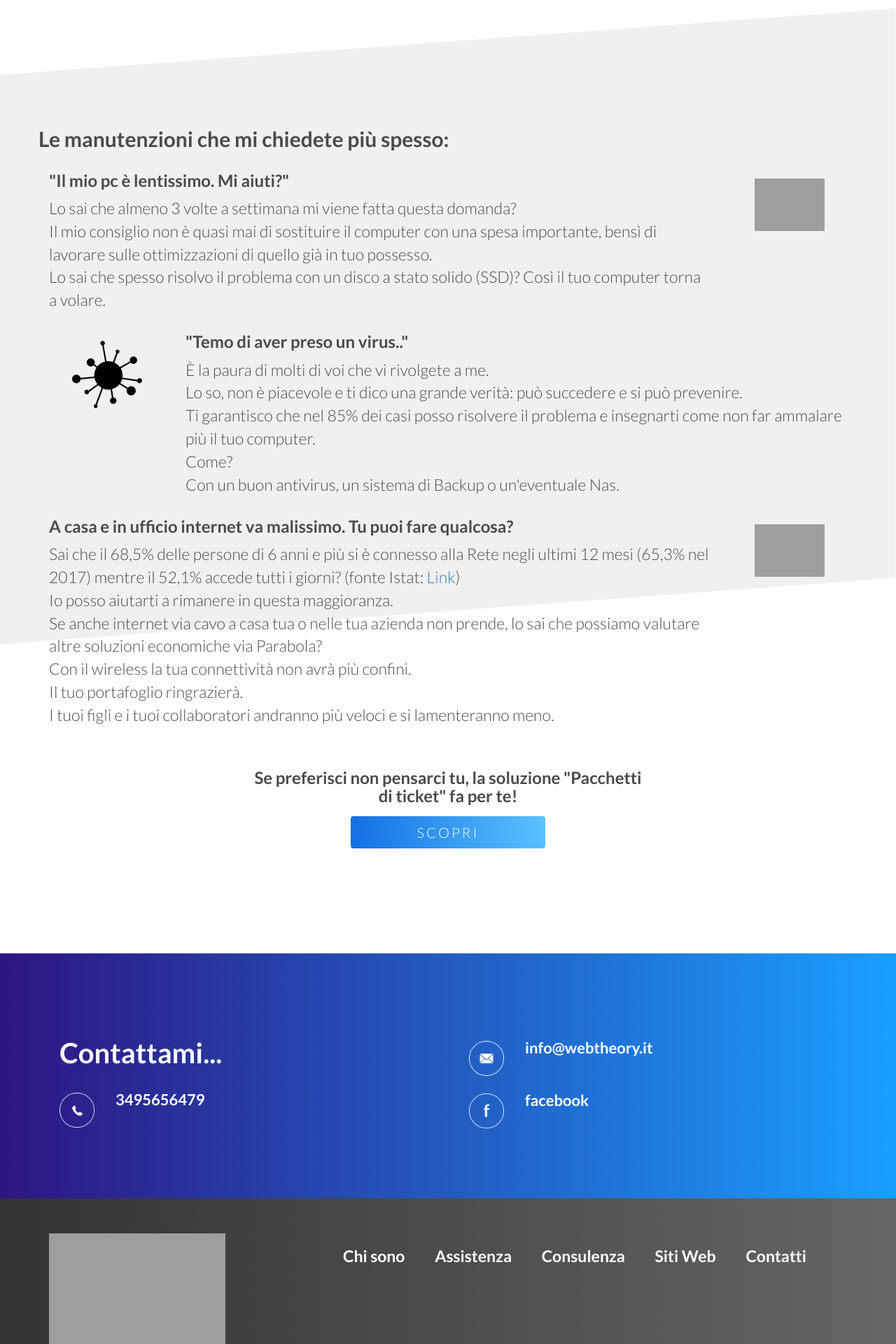
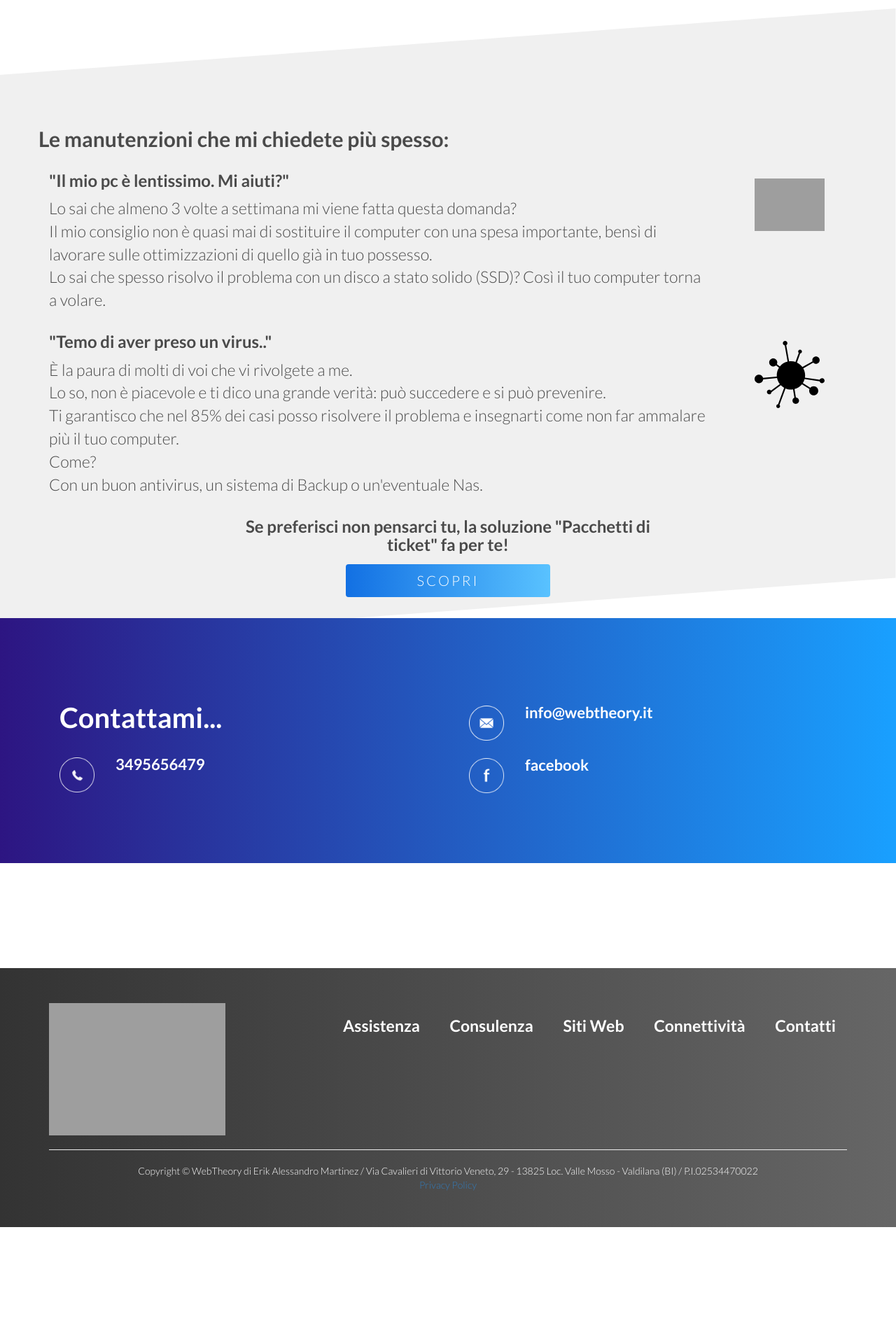
Before and after one commit to AssemblyWeb/WebTheory2019, a PHP site: page /assistenza-informatica-a-Biella.php in a window 1280 px wide, after a click on "SERVIZI". Shown: the part 1320-3240 px from the top of the page at 70% size. After the commit the page ends 3073 px from the top, so only its background shows below. Run offline with PHP 8.4, Linux system fonts and the light colour scheme; data that the repository does not hold is empty; grey boxes are pictures that could not be loaded.

Commit message:
Aggiunto pagina connettività

```diff
--- a/assistenza-informatica-a-Biella.php
+++ b/assistenza-informatica-a-Biella.php
@@ -1,7 +1,10 @@
 <?php /* ########################################## INCLUDE - INIZIO ################################################## */
+$title="Assistenza Informatica per aziende e privati Biella - WebTheory.it";
+$excerpt="Assistenza Informatica a Biella. Assemblaggi, assistenza e riparazioni dei tuoi PC o Mac scegli WebTheory. Assistenza a domicilio. Visita il sito!";
 include($_SERVER['DOCUMENT_ROOT']."/includes/structures/header.php");
 include($_SERVER['DOCUMENT_ROOT']."/includes/structures/nav.php");
 /* ################################################ INCLUDE - FINE ################################################# */ ?>
+
 
 
 <div class="container">
@@ -92,10 +95,6 @@ Lo sai che spesso risolvo il problema con un disco a stato solido (SSD)? Così i
                 	</div>
 
                 	<div class="col-lg-12">
-	                	<div class="col-lg-2">
-							<img class="icon" src="img/computer-virus.svg">
-						</div>
-
 						<div class="col-lg-10 col-md-12">
 							<h3>"Temo di aver preso un virus.."</h3>
 								<p>È la paura di molti di voi che vi rivolgete a me. <br>
@@ -105,24 +104,11 @@ Come?<br>
 Con un buon antivirus, un sistema di Backup o un'eventuale Nas.<br>
 </p>
 						</div>
+						<div class="col-lg-2">
+						<img class="icon" src="img/computer-virus.svg">
+					</div>
                 	</div>
-                	<div class="col-lg-12">
-						<div class="col-lg-10 col-md-12">
-							<h3>A casa e in ufficio internet va malissimo. Tu puoi fare qualcosa?</h3>
-								<p>Sai che il 68,5% delle persone di 6 anni e più si è connesso alla Rete negli ultimi 12 mesi (65,3% nel 2017) mentre il 52,1% accede tutti i giorni?
-(fonte Istat: <a href="https://www.istat.it/it/archivio/226240">Link</a>)<br>
-Io posso aiutarti a rimanere in questa maggioranza.<br>
-Se anche internet via cavo a casa tua o nelle tua azienda non prende, lo sai che possiamo valutare altre soluzioni economiche via Parabola?<br>
-Con il wireless la tua connettività non avrà più confini.<br>
-Il tuo portafoglio ringrazierà.<br>
-I tuoi figli e i tuoi collaboratori andranno più veloci e si lamenteranno meno. </p>
-						</div>
-						<div class="col-lg-2">
-							<img class="icon" src="img/wifi.svg">
-						</div>
-					</div>
-                </div>
-            </div>
+
             <div class="row">
 	            <div class="col-lg-3">
 	            </div>
--- a/consulenza-informatica-a-Biella.php
+++ b/consulenza-informatica-a-Biella.php
@@ -1,8 +1,8 @@
 <?php /* ########################################## INCLUDE - INIZIO ################################################## */
+$title = 'Consulenza Informatica per aziende e privati a Biella - WebTheory.it';
+$excerpt="Per la tua consulenza Informatica a Biella scegli WebTheory. Sicurezza informatica, configurazione della casella di posta e molto altro. Visita il sito!";
 include($_SERVER['DOCUMENT_ROOT']."/includes/structures/header.php");
 include($_SERVER['DOCUMENT_ROOT']."/includes/structures/nav.php");
-$title = 'Consulenza Informatica per aziende e privati a Biella - WebTheory.it';
-
 /* ################################################ INCLUDE - FINE ################################################# */ ?>
 
         <div class="container">
--- a/includes/structures/footer.php
+++ b/includes/structures/footer.php
@@ -13,10 +13,6 @@
 				   	 	<ul class="list-inline">
 
 							<li>
-                            	<a href="/chisono.php"><h3>Chi sono</h3></a>
-							</li>
-
-							<li>
 								<a href="/assistenza-informatica-a-Biella.php"><h3>Assistenza</h3></a>
 							</li>
 							<li>
@@ -25,9 +21,9 @@
 							<li>
 								<a href="/realizzazione-siti-web-e-commerce-biella.php"><h3>Siti Web</h3></a>
 							</li>
-
+							<li>
+								<a href="/Allestimento-reti-internet-per-Casa-Uffici-Biella.php"><h3>Connettività</h3>
 							</li>
-
 							<li>
                             	<a href="/contatti.php"><h3>Contatti</h3></a>
 							</li>
--- a/includes/structures/nav-home.php
+++ b/includes/structures/nav-home.php
@@ -34,6 +34,9 @@
 								<li>
 									<a href="/consulenza-informatica-a-Biella.php">Consulenza</a>
 								</li>
+								<li>
+									<a href="/Allestimento-reti-internet-per-Casa-Uffici-Biella.php">Connettività</a>
+								</li>
 	  						</ul>
 	  				</li>
                     <li>
--- a/includes/structures/nav.php
+++ b/includes/structures/nav.php
@@ -34,6 +34,9 @@
 								<li>
 									<a href="/consulenza-informatica-a-Biella.php">Consulenza</a>
 								</li>
+								<li>
+									<a href="/Allestimento-reti-internet-per-Casa-Uffici-Biella.php">Connettività</a>
+								</li>
 	  						</ul>
 	  				</li>
                     <li>
```
Also changed, not shown: Allestimento-reti-internet-per-Casa-Uffici-Biella.php (+31 -0 lines).
